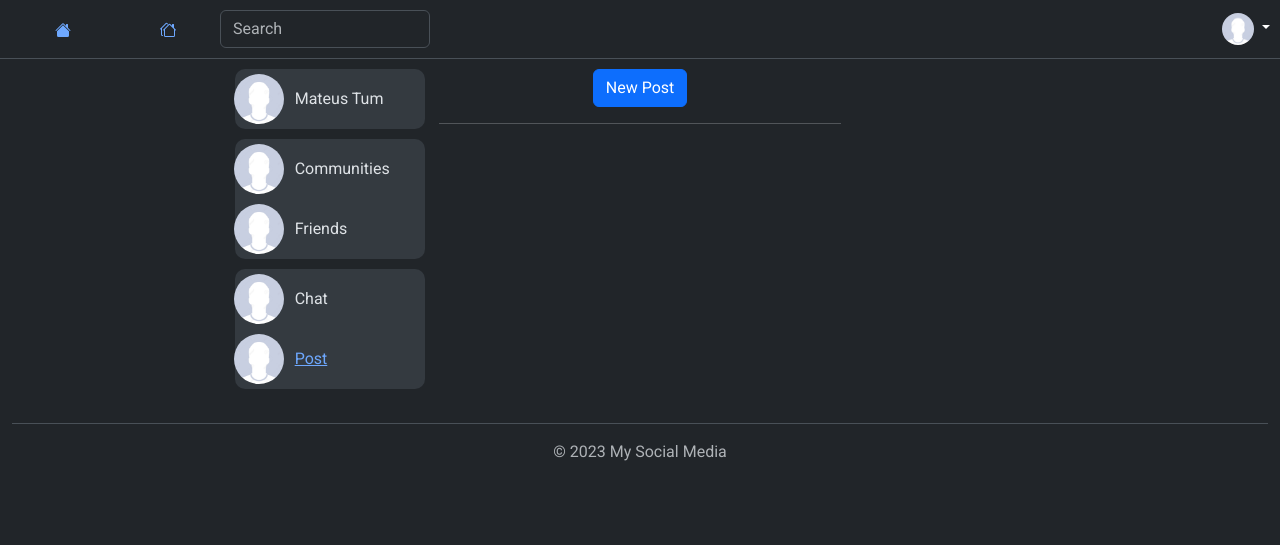
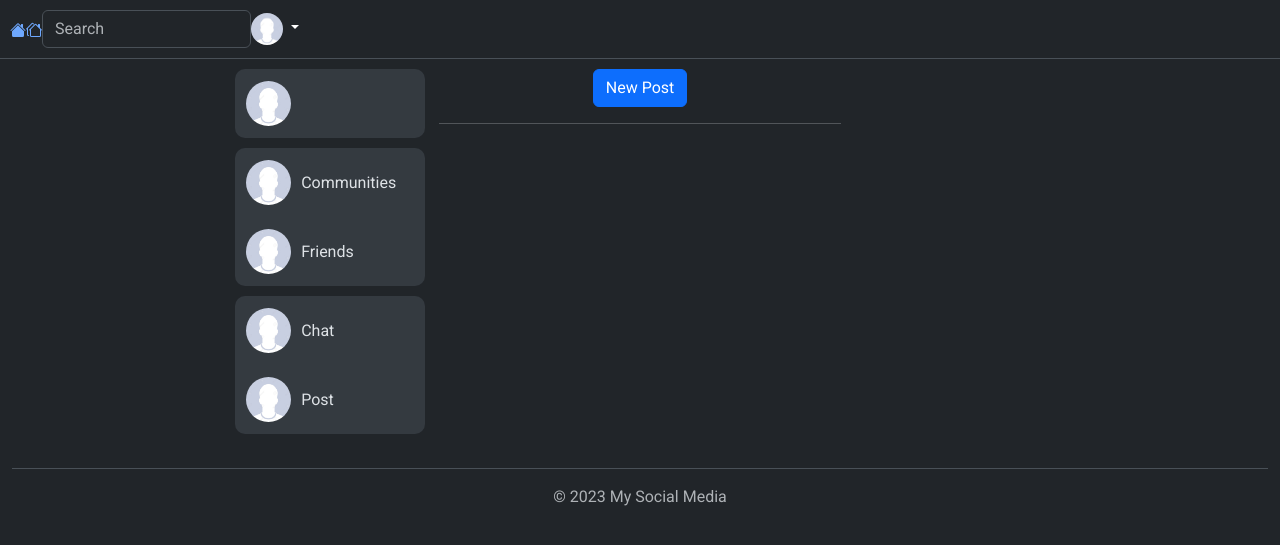
Before and after one commit to MateusTum/social-flask, a Flask app: template templates/home.html in a window 1280 px wide. Shown: the top 545 px of the page. Run offline with Flask 3, Linux system fonts and the light colour scheme; the template is opened without the code that fills it, so the values that code supplies are empty; some libraries are stand-ins or nearby versions.

Commit message:
Update leftcol.html
Position is fixed now, it stays visible even if the user scrolls the page

Each row is a button now, they redirect the user to a specific page, still using a placeholder href tho

Added scripts to base.html

```diff
--- a/static/css/style.css
+++ b/static/css/style.css
@@ -28,6 +28,12 @@
     border-radius: 10px;
 }
 
+.sticky {
+    position: -webkit-sticky;
+    position: sticky;
+    top: 0;
+}
+
 .custom-right-column {
     background-color: #343a40;
     height: 100%;
@@ -40,8 +46,8 @@
 }
 
 .avatar {
-    width: 50px;
-    height: 50px;
+    width: 45px;
+    height: 45px;
     border-radius: 50px;
 }
 
@@ -49,11 +55,11 @@
     padding: 5px;
 }
 
-#postdate {
+.postdate {
     color: #999;
 }
 
-#commentdate {
+.comment-date {
     color: #999;
 }
 
@@ -136,25 +142,10 @@
 
 header {
   display: flex;
-  justify-content: space-between;
   align-items: center;
   padding: 10px; /* Adjust padding as needed */
   color: white;
-}
-
-.header-left-box {
-  flex: 2;
-  text-align: left;
-}
-
-.header-home-box {
-  flex: 1;
-  text-align: center;
-}
-
-.header-right-box {
-  flex: 8;
-  text-align: right;
+  position: relative;
 }
 
 .read-more-content {
--- /dev/null
+++ b/static/js/script.js
@@ -0,0 +1,15 @@
+$(document).ready(function() {
+    var stickyDivOffset = $('.sticky').offset().top;
+
+    $(window).scroll(function() {
+        if ($(window).scrollTop() > stickyDivOffset) {
+            $('.sticky').addClass('fixed');
+        } else {
+            $('.sticky').removeClass('fixed');
+        }
+    });
+});
+
+document.addEventListener("DOMContentLoaded", function() {
+    console.log("JavaScript is working!");
+});
--- a/templates/base.html
+++ b/templates/base.html
@@ -11,7 +11,8 @@
     <link rel="preconnect" href="https://fonts.gstatic.com" crossorigin>
     <link href="https://fonts.googleapis.com/css2?family=Roboto&display=swap" rel="stylesheet">
     <link rel="stylesheet" href="{{ url_for('static', filename='css/style.css') }}">
-
+    <script src="https://code.jquery.com/jquery-3.3.1.slim.min.js"></script>
+    <script src="{{ url_for('static', filename='js/script.js') }}"></script>
     {% block styles %}{% endblock %}
 
 </head>
@@ -24,7 +25,6 @@
 
     <!-- Bootstrap JS -->
     <script src="https://cdn.jsdelivr.net/npm/bootstrap@5.3.2/dist/js/bootstrap.bundle.min.js" integrity="sha384-C6RzsynM9kWDrMNeT87bh95OGNyZPhcTNXj1NW7RuBCsyN/o0jlpcV8Qyq46cDfL" crossorigin="anonymous"></script>
-
     {% block scripts %}{% endblock %}
 </body>
 </html>
--- a/templates/leftcol.html
+++ b/templates/leftcol.html
@@ -1,18 +1,21 @@
 <div class="col-lg-2 col-md-3 d-none d-md-block">
-    <div class="row">
+    <div class="sticky row">
         <div class="custom-left-column col-12">
             <!-- Content for left column goes here -->
-            <div class="row mx-md-auto profile-rows">
+            <div class="row mx-md-auto profile-rows justify-content-center">
+                <a href="{{ url_for('show_post', post_id=1) }}" class="row btn d-flex">
                     <div class="col-3 profile-picture-div d-flex justify-content-center">
                 <img class="avatar" src="{{ url_for('static', filename='assets/avatar.jpg') }}">
             </div>
                     <!--User Profile-->
                     <div class="col-9 d-flex justify-content-left align-items-center">
-                    <span>Mateus Tum</span>
+                    <span>{{ current_user.username }}</span>
                 </div>
+                </a>
             </div>
-            <div class="row mx-md-auto quick-access">
+            <div class="row mx-md-auto quick-access justify-content-center">
                 <!-- Communities -->
+                <a href="{{ url_for('show_post', post_id=1) }}" class="row btn d-flex">
                     <!-- Communities Icon -->
                     <div class="col-3 profile-picture-div d-flex justify-content-center">
                         <img class="avatar" src="{{ url_for('static', filename='assets/avatar.jpg') }}">
@@ -21,8 +24,9 @@
                     <div class="col-9 d-flex justify-content-left align-items-center">
                         <span>Communities</span>
                     </div>
-
+                </a>
                 <!-- Friends -->
+                <a href="{{ url_for('show_post', post_id=1) }}" class="row btn d-flex">
                     <!-- Friends Icon -->
                     <div class="col-3 profile-picture-div d-flex justify-content-center">
                     <img class="avatar" src="{{ url_for('static', filename='assets/avatar.jpg') }}">
@@ -31,9 +35,11 @@
                     <div class="col-9 d-flex justify-content-left align-items-center">
                     <span>Friends</span>
                 </div>
+                </a>
             </div>
-            <div class="row mx-md-auto inner-left-column-row">
+            <div class="row mx-md-auto inner-left-column-row justify-content-center">
                 <!-- Chat -->
+                <a href="{{ url_for('show_post', post_id=1) }}" class="row btn d-flex">
                     <!-- Chat Icon -->
                     <div class="col-3 profile-picture-div d-flex justify-content-center">
                 <img class="avatar" src="{{ url_for('static', filename='assets/avatar.jpg') }}">
@@ -42,17 +48,19 @@
                     <div class="col-9 d-flex justify-content-left align-items-center">
                         <span>Chat</span>
                     </div>
-
+                </a>
                 <!-- Show Post -->
+                <a href="{{ url_for('show_post', post_id=1) }}" class="row btn d-flex">
                     <!-- Post Icon -->
                     <div class="col-3 profile-picture-div d-flex justify-content-center">
                         <img class="avatar" src="{{ url_for('static', filename='assets/avatar.jpg') }}">
                     </div>
                     <!-- Post Link -->
                     <div class="col-9 d-flex justify-content-left align-items-center">
-                <a href="{{ url_for('show_post', post_id=1) }}">Post</a>
+                        <span>Post</span>
+                    </div>
+                </a>
             </div>
         </div>
     </div>
 </div>
-</div>
```
Lines whose indentation alone changed are shown as unchanged.
